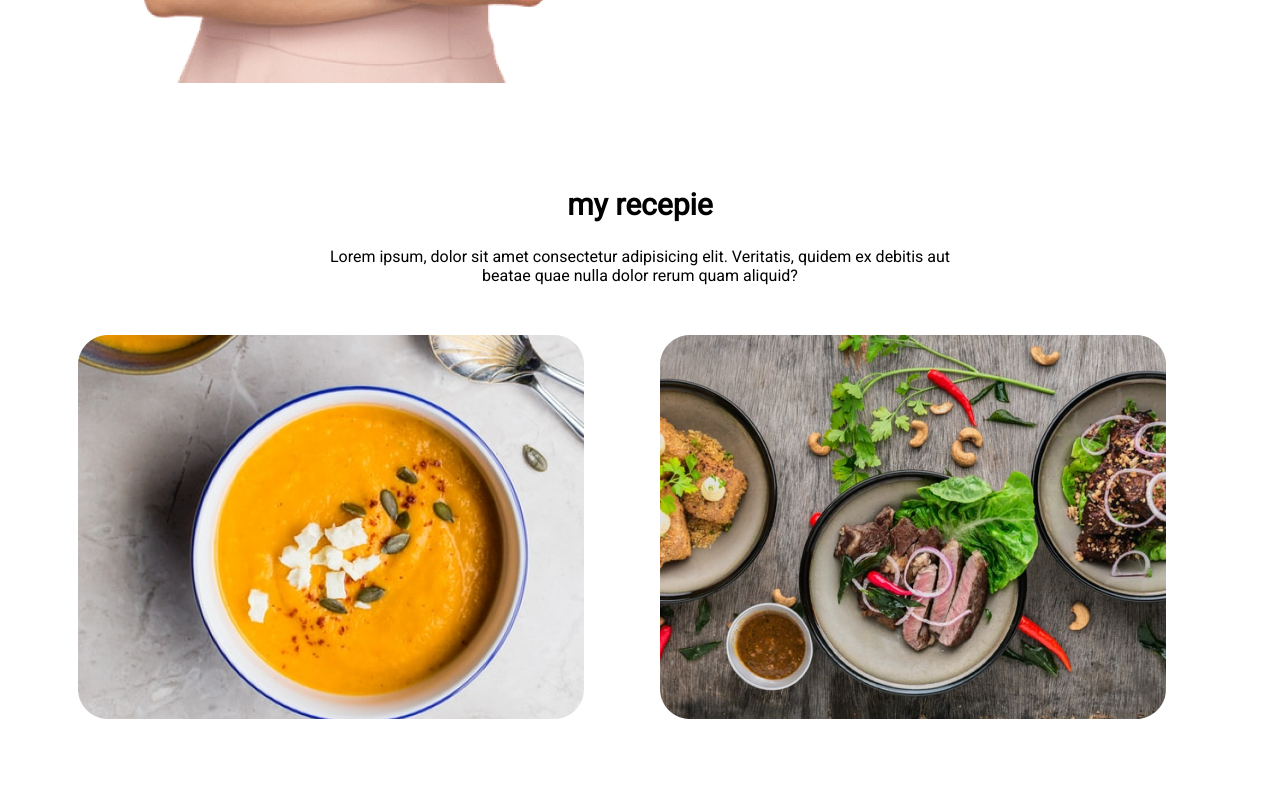
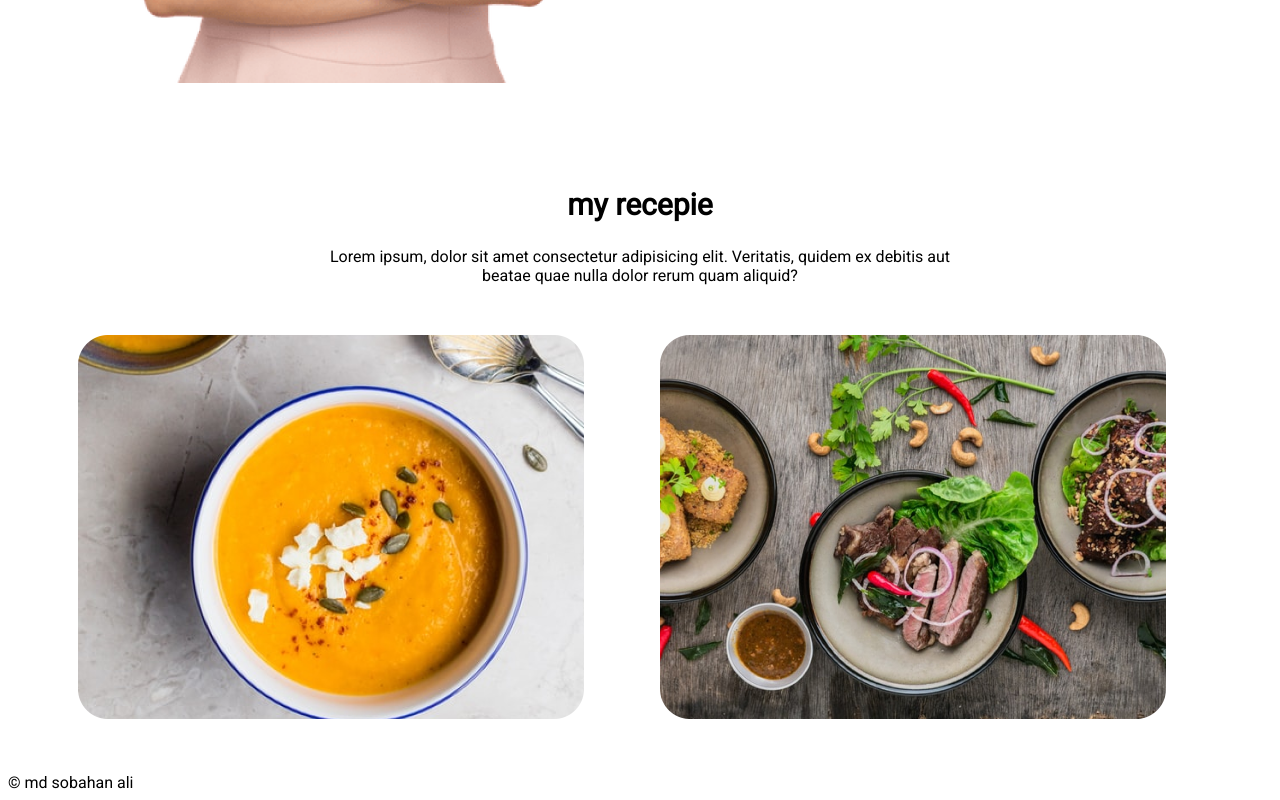
Before and after one commit to sobahan-ali/eat-healthy, a plain HTML site: page images/index.html in a window 1280 px wide. Shown: the part 1257-2057 px from the top of the page. Before the commit the page ends 2030 px from the top, so only its background shows below. Drawn offline with Linux system fonts and the light colour scheme.

Commit message:
fotter added

```diff
--- a/images/index.html
+++ b/images/index.html
@@ -52,6 +52,8 @@
         </div>
     </section>
 
+    <footer>&copy; md sobahan ali</footer>
+
 
 </body>
 </html>
```
